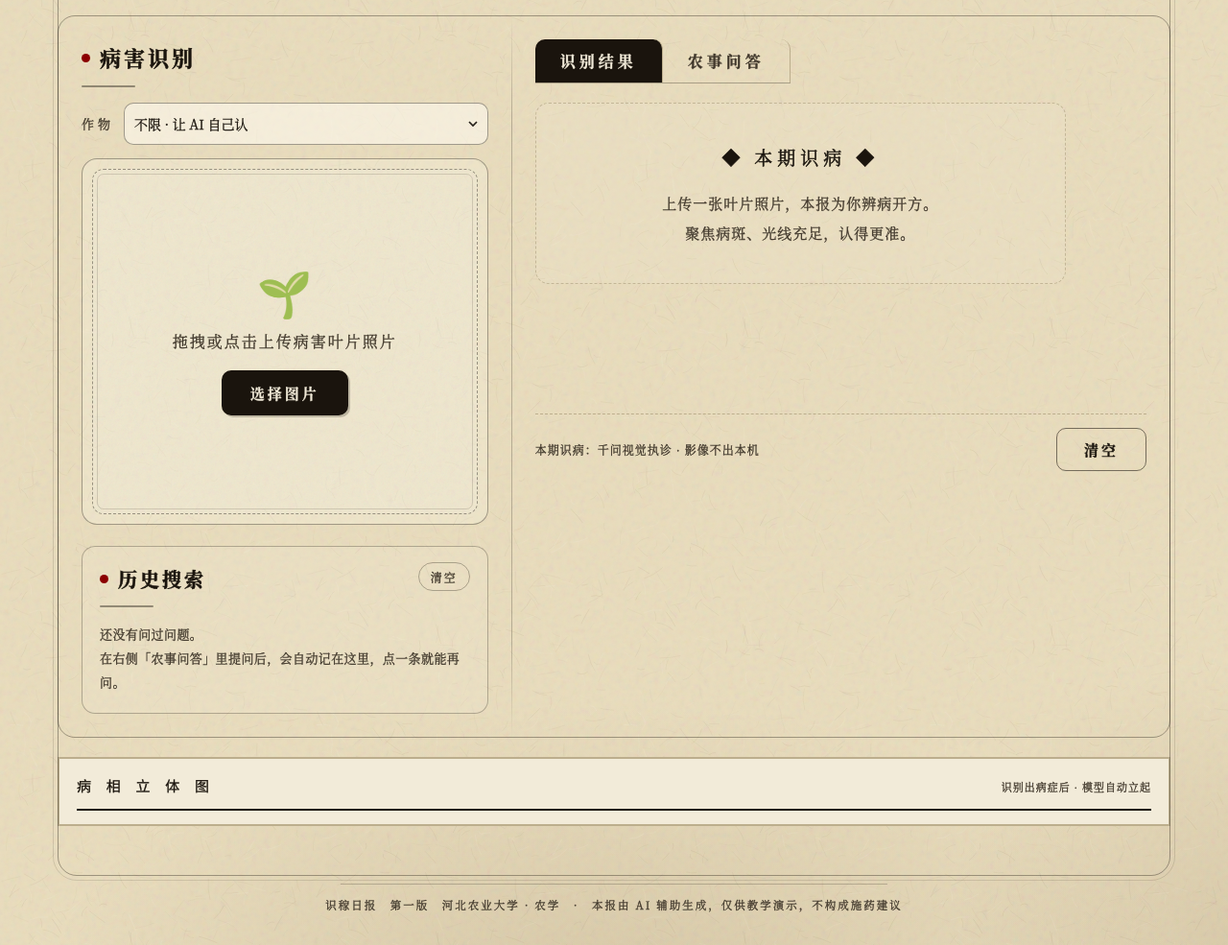
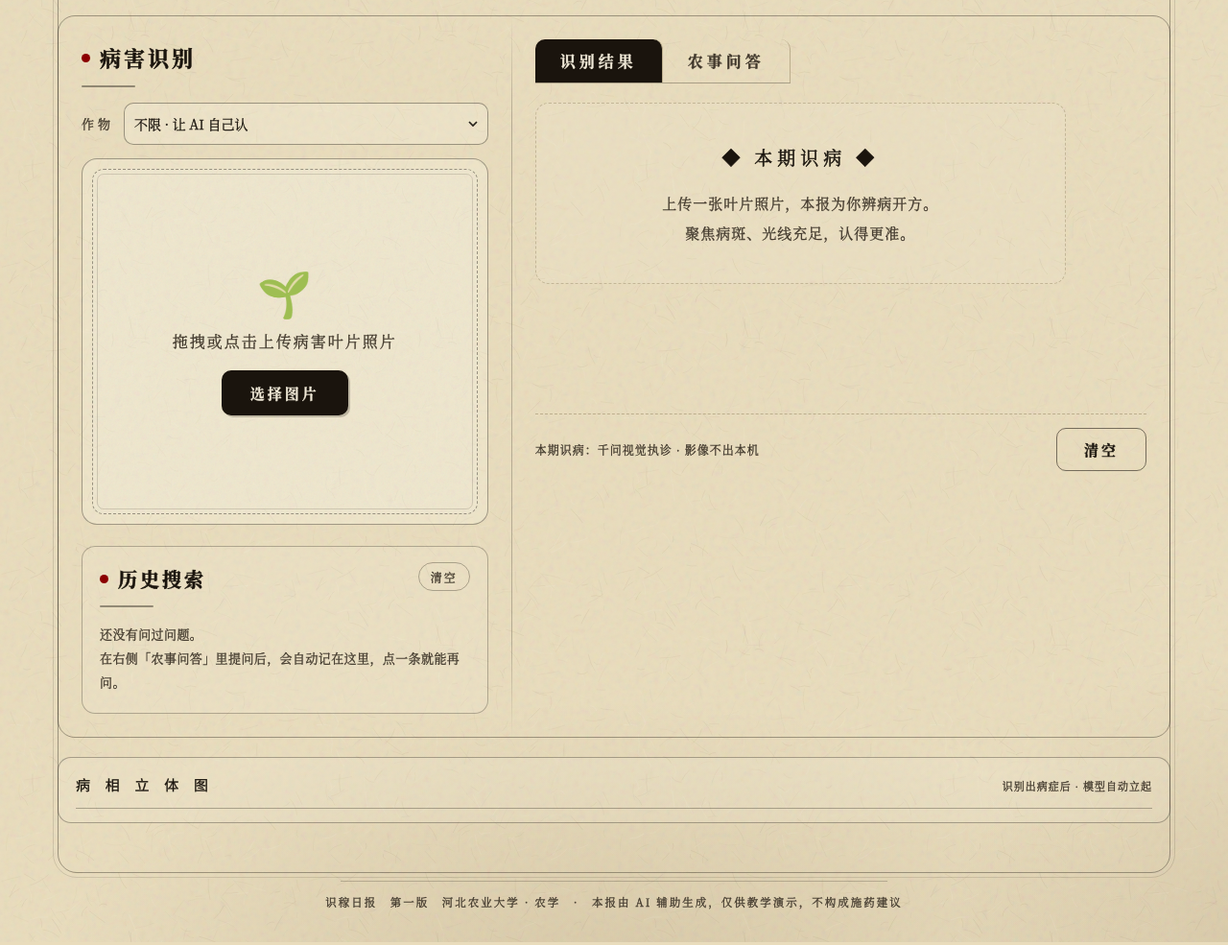
Before and after one commit to planet1227/crop-disease-3d, a plain HTML site: page index.html in a window 1280 px wide. Shown: the part 700-1685 px from the top of the page at 96% size. Drawn offline with Linux system fonts and the light colour scheme; no server answers; a web font is replaced by a local one.

Commit message:
作物下拉与病相立体图改低透明纸底，透出纸纹与纤维，框与背景融合

```diff
--- a/index.html
+++ b/index.html
@@ -2150,6 +2150,23 @@ body {
 }
 .history-item .t { display: block; font-size: 11px; color: var(--ink-soft); margin-top: 4px; letter-spacing: 1px; }
 .history-item:hover .q { color: var(--red); }
+
+/* ===== 框底与纸面融合（2026-11-17 第十四轮）=====
+   病相立体图、作物下拉原来是实色/半白底，像另贴了一张纸；
+   改成低透明纸色，让底下的纸色、噪点、纤维透过来，看着是一整纸 */
+.crop-select { background-color: rgba(255, 252, 242, .18); }
+
+.bx3d-box {
+    background: rgba(255, 252, 242, .10);
+    border: 1px solid rgba(26, 20, 13, .32);
+    border-radius: var(--r-md);
+}
+.bx3d-head { border-bottom: 1px solid rgba(26, 20, 13, .30); }
+.bx3d-stage {
+    background: radial-gradient(circle at 50% 42%, rgba(248, 241, 223, .45) 0%, rgba(238, 227, 201, .28) 68%, rgba(226, 214, 184, .20) 100%);
+    border: 1px solid rgba(26, 20, 13, .24);
+    border-radius: 12px;
+}
 
 </style>
 </head>
```
